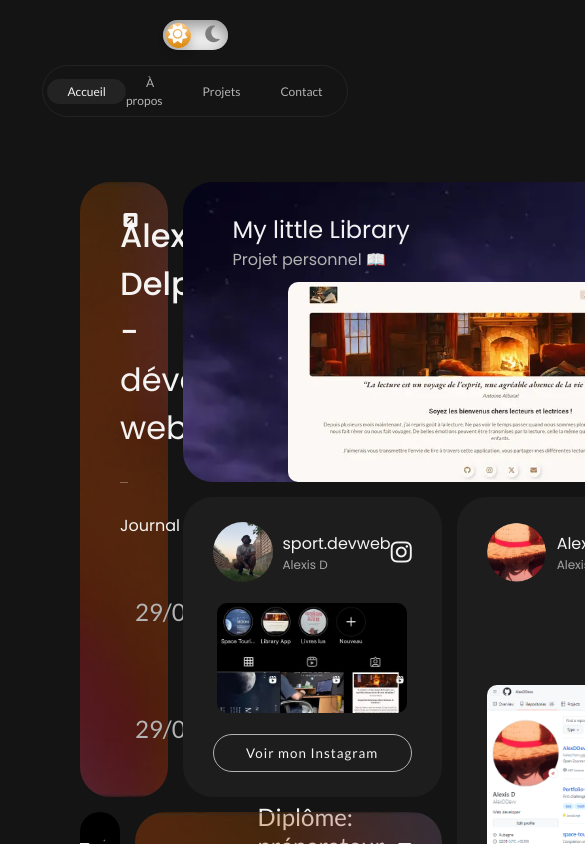
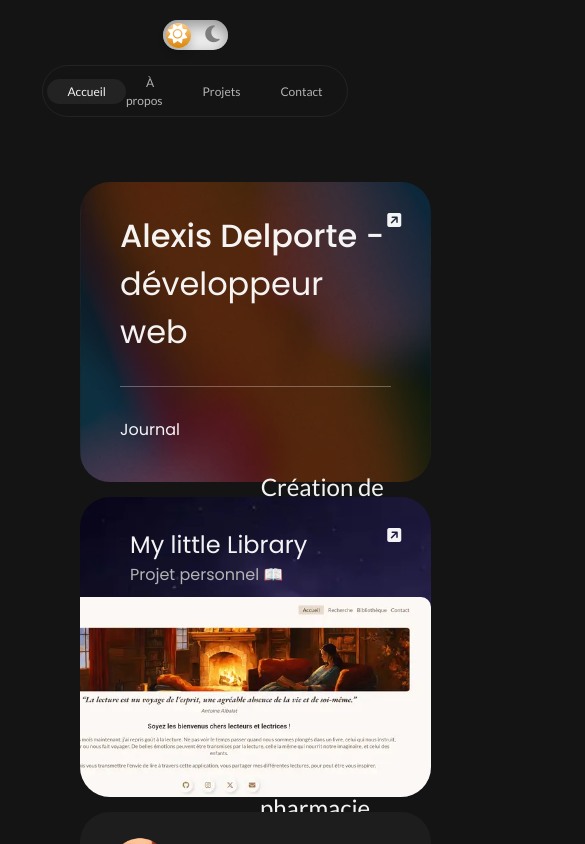
Before and after one commit to AlexDDevv/Portfolio-v3, a React (Vite) app: page / in a window 390 px wide. Shown: the top 844 px of the page, 585 px wide, since content can reach past the window. Built offline with nearby package versions, Linux system fonts and the light colour scheme.

Commit message:
Responsive for grid container

```diff
--- a/src/assets/sass/components/Bento/_main.scss
+++ b/src/assets/sass/components/Bento/_main.scss
@@ -8,5 +8,43 @@
     "d c c g"
    "d c c f";
     gap: 15px;
-    margin-bottom: 100px;
+    margin-bottom: 80px;
+
+    @media screen and (max-width: 1280px) {
+        grid-template-columns: repeat(3, 1fr);
+        grid-template-rows: repeat(5, 300px);
+        grid-template-areas:
+        "b b b"
+        "a a e"
+        "g d d"
+        "g d d"
+        "f c c";
+    }
+    @media screen and (max-width: 768px) {
+        grid-template-columns: repeat(2, 1fr);
+        grid-template-rows: repeat(5, 300px);
+        grid-template-areas:
+        "b b"
+        "a g"
+        "d g"
+        "d e"
+        "f c";
+    }
+    @media screen and (max-width: 640px) {
+        grid-template-columns: repeat(1, 1fr);
+        grid-template-rows: repeat(9, 300px);
+        grid-template-areas:
+        "a"
+        "b"
+        "g"
+        "g"
+        "e"
+        "d"
+        "d"
+        "c"
+        "f";
+    }
+    @media screen and (max-width: 425px) {
+        margin-bottom: 65px;
+    }
 }
```
